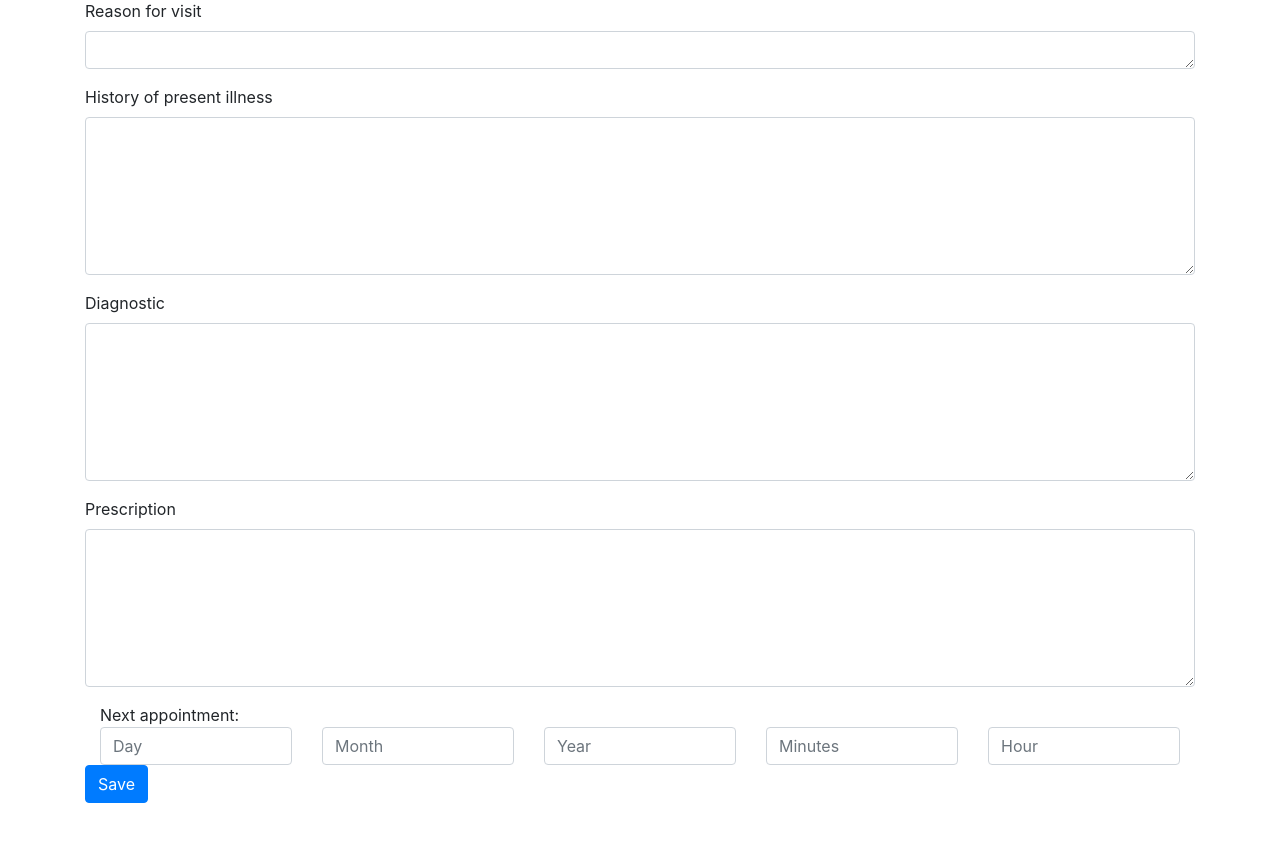
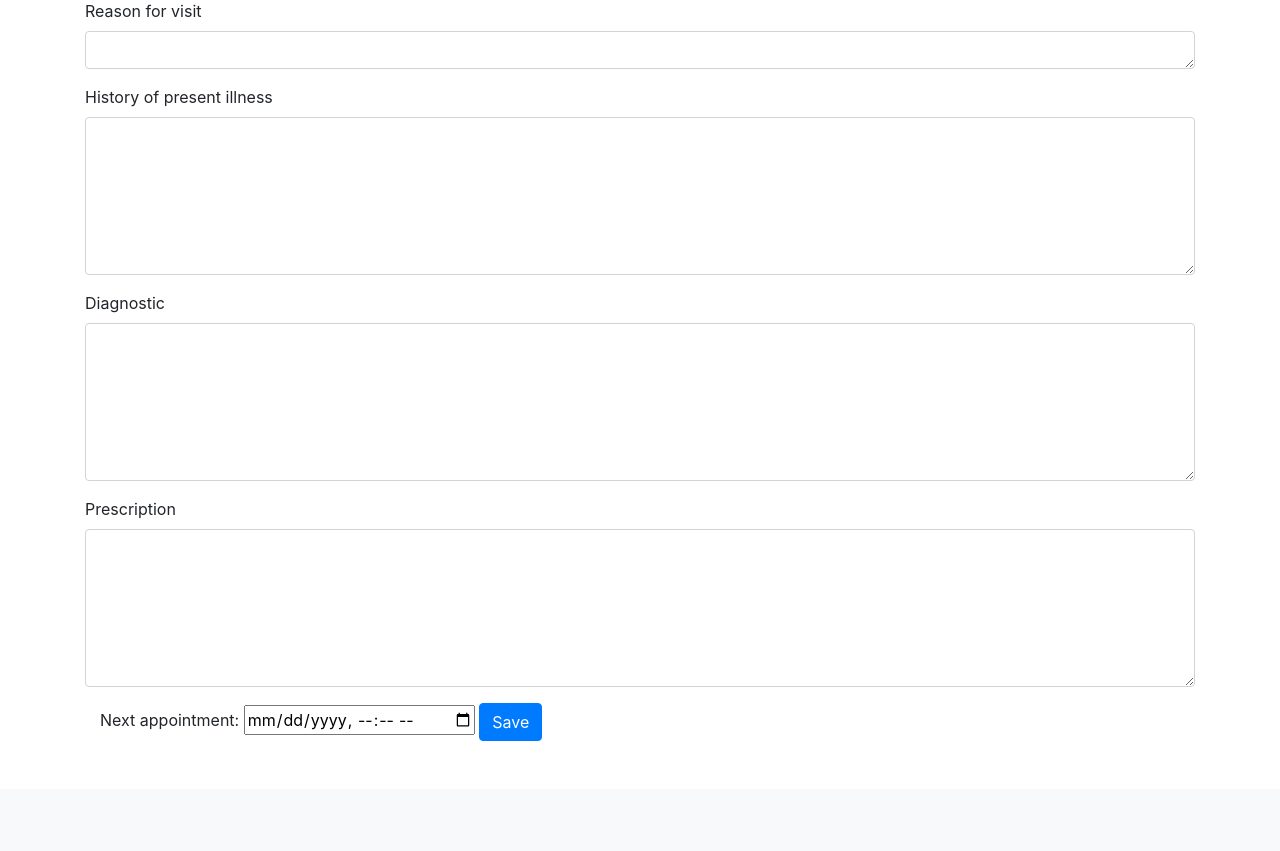
Before and after one commit to medranow/capstone, a Django app: page /historyform/4 in a window 1280 px wide. Shown: the part 105-956 px from the top of the page. After the commit the page ends 846 px from the top, so only its background shows below. Run offline with Django 4.2, Linux system fonts and the light colour scheme; a user stored in the database is signed in; data comes from the database, SQL or seed files in the repository; both versions use the stored data as it was after the commit; some libraries are stand-ins or nearby versions.

Commit message:
When creating a patient and a new anamnesis, we have updated the UI and the backend to assign an appointment

```diff
--- a/medomai/anamnesis/templates/anamnesis/patientHistory.html
+++ b/medomai/anamnesis/templates/anamnesis/patientHistory.html
@@ -29,25 +29,7 @@
             </div>
             <div>
                 Next appointment:
-                <div class="row">
-                    <div class="col">
-                        <input type="text" class="form-control" name="day" placeholder="Day">
-                    </div>
-                    <div class="col">
-                        <input type="text" class="form-control" name="month" placeholder="Month">
-                    </div>
-                    <div class="col">
-                        <input type="text" class="form-control" name="year" placeholder="Year">
-                    </div>
-                    <div class="col">
-
-                        <input type="text" class="form-control" name="minute" placeholder="Minutes">
-                    </div>
-                    <div class="col">
-                        <input type="text" class="form-control" name="hour" placeholder="Hour">                    </div>
-                </div>
-            </div>
-        </div>
+                <input type="datetime-local" id="appointment_{{ fileofpatient.id }}" name="date" value=""/>
         <button type="submit" class="btn btn-primary">Save</button>
     </form>
 </div>
--- a/medomai/anamnesis/views.py
+++ b/medomai/anamnesis/views.py
@@ -156,14 +156,7 @@ def file(request, patient_id):
         historyofillness = request.POST["historyofillness"]
         diagnostic = request.POST["diagnostic"]
         prescription = request.POST["prescription"]
-        day = int(request.POST["day"])
-        month = int(request.POST["month"])
-        year = int(request.POST["year"])
-        hour = int(request.POST["hour"])
-        minute = int(request.POST["minute"])
-
-        # Combine the date
-        date = datetime(year, month, day, hour, minute)
+        date = datetime.strptime(request.POST['date'], '%Y-%m-%dT%H:%M') # Convert the input value to a Python datetime object
 
         newFile = Patienthistory(
             patient = patient_instance,
```
Also changed, not shown: medomai/db.sqlite3.
